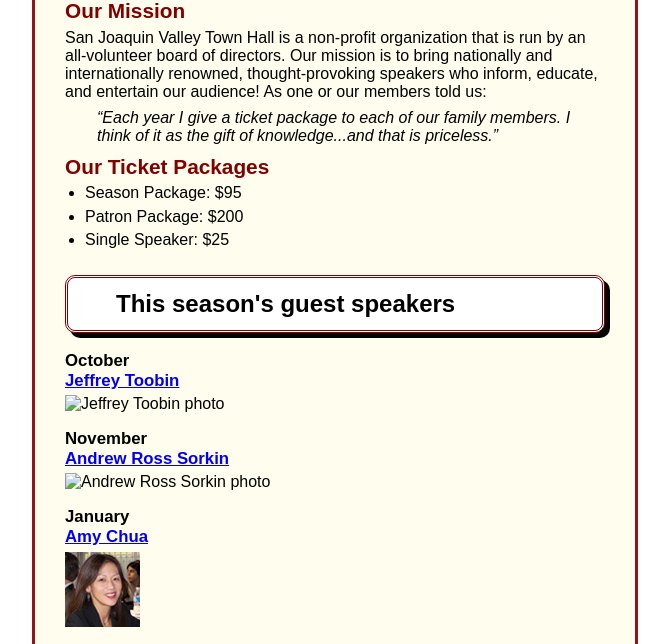
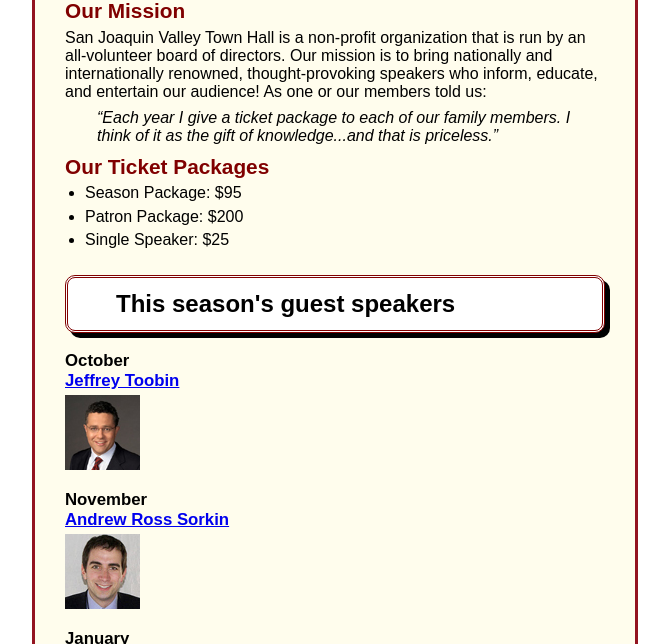
Before and after one commit to rshahi01/A11, a plain HTML site: page index.html in a window 1280 px wide. Shown: the part 129-773 px from the top of the page, without its empty margins (305-974 px from the left). Drawn offline with Linux system fonts and the light colour scheme.

Commit message:
Add files via upload

```diff
--- a/index.html
+++ b/index.html
@@ -33,9 +33,9 @@
 
 		<h1>This season's guest speakers</h1>
 		<h3>October<br><a href="speakers/toobin.html">Jeffrey Toobin</a></h3>
-		<img src="images/toobin75.jpg" alt="Jeffrey Toobin photo">
+		<img src="toobin75.jpg" alt="Jeffrey Toobin photo">
 		<h3>November<br><a href="speakers/sorkin.html">Andrew Ross Sorkin</a></h3>
-		<img src="images/sorkin75.jpg" alt="Andrew Ross Sorkin photo">
+		<img src="sorkin75.jpg" alt="Andrew Ross Sorkin photo">
 		<h3>January<br><a href="speakers/chua.html">Amy Chua</a></h3>
 		<img src="images/chua75.jpg" alt="Amy Chua photo">
 	</main>
```
